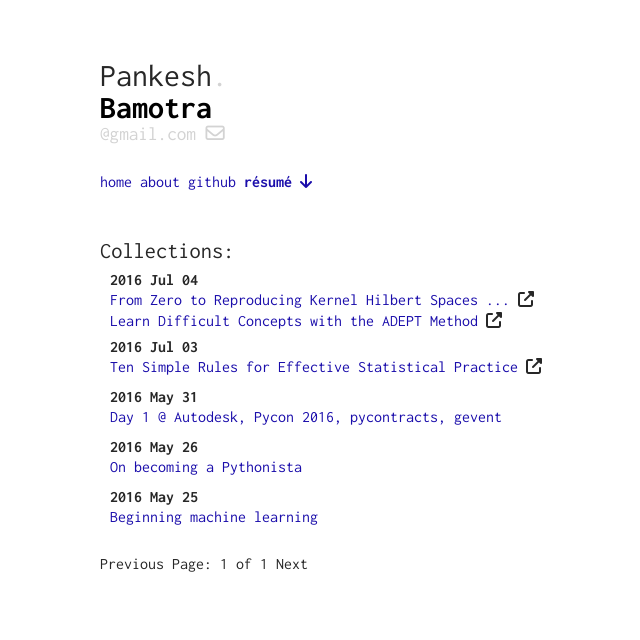
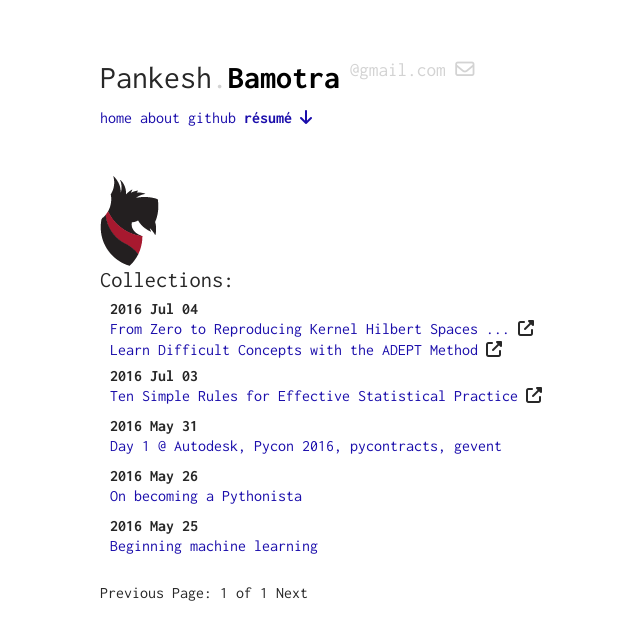
Before and after one commit to pbamotra/sciontist, a Jekyll site: the page built from index.html, in a window 1280 px wide. Shown: the top 640 px of the page, without its empty margins (240-880 px from the left). Built offline with Jekyll 4.4.1, drawn with Linux system fonts in a browser that asks for light colours; nearby versions of some CDN libraries; a script that is not in the unit is left out; the list of posts is cut into pages by our own code.

Commit message:
Mascot should work2

```diff
--- a/assets/css/main.scss
+++ b/assets/css/main.scss
@@ -274,18 +274,13 @@ ul.share-buttons li{
 }
 
 #logo {
-    display: none;
+    display: inline-block;
 }
 
 #lname {
     color: black;
-    display: block;
 }
 
 #lname:hover {
     color: #9C0000;
 }
-
-#lname:hover + #logo {
-    display:inline-block;
-}
```
